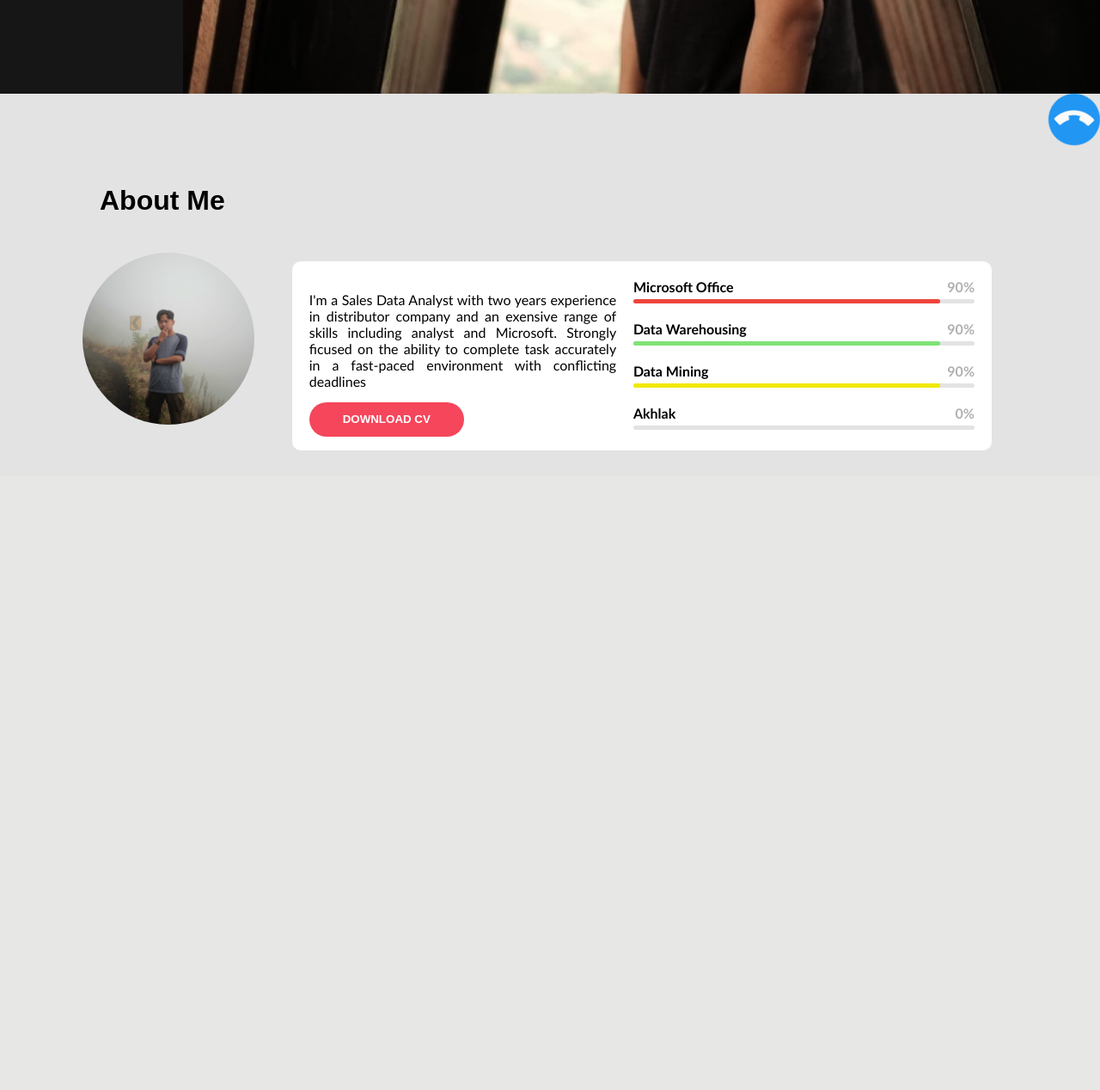
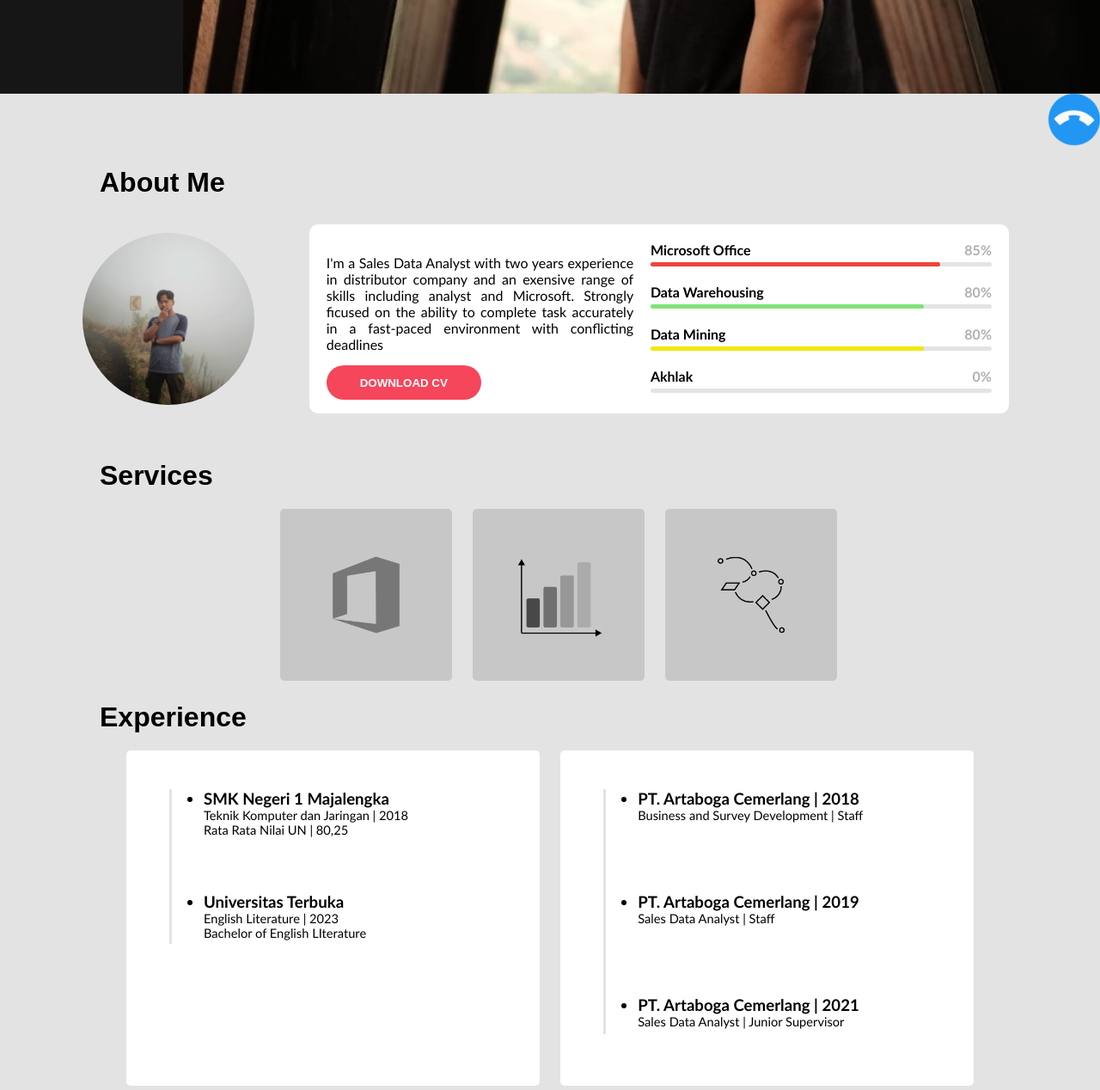
Before and after one commit to fadhilfakhruddin/train, a PHP site: page /porto.html in a window 1280 px wide. Shown: the part 691-1959 px from the top of the page at 86% size. Before the commit the page ends 1215 px from the top, so only its background shows below. Run offline with PHP 8.4, Linux system fonts and the light colour scheme.

Commit message:
initialize commit

```diff
--- a/porto.html
+++ b/porto.html
@@ -30,15 +30,52 @@
                 <a href="#" target="_blank" id="cv"><button>DOWNLOAD CV</button></a>
                 </p>
                 <div class="skills">
-                    <span>Microsoft Office</span><span id="persen">90%</span>
+                    <span>Microsoft Office</span><span id="persen">85%</span>
                     <div class="bar-skill"><div id="colored-of"></div></div>
-                    <span>Data Warehousing</span><span id="persen">90%</span>
+                    <span>Data Warehousing</span><span id="persen">80%</span>
                     <div class="bar-skill"><div id="colored-ware"></div></div>
-                    <span>Data Mining</span><span id="persen">90%</span>
+                    <span>Data Mining</span><span id="persen">80%</span>
                     <div class="bar-skill"><div id="colored-min"></div></div>
                     <span>Akhlak</span><span id="persen">0%</span>
                     <div class="bar-skill"><div id="colored-akhlak"></div></div>
                 </div>
+        </div>
+    </div>
+    <div class="services">
+            <h1>Services</h1>
+            <div class="serv serv1"><img src="./office.png" id="imgserv1"><div class="sub-of sub-of1"><ul class="ul ul1"><li>Microsoft Excel</li><li>Microsoft Word</li><li>Microsoft Power Point</li></ul></div></div>
+            <div class="serv serv2"><img src="./stat.png" id="imgserv2"><div class="sub-of sub-of2"><ul class="ul ul2"><li>Perfect Statistic</li></ul></div></div>
+            <div class="serv serv3"><img src="./plan.png" id="imgserv3"><div class="sub-of sub-of3"><ul class="ul ul3"><li>Perfect Planning</li></ul></div></div>
+    </div>
+    <div class="info">
+        <h1>Experience</h1>
+        <div class="school">
+            <div class="track"></div>
+            <ul>
+                <li><b>SMK Negeri 1 Majalengka</b></li>
+                <li class="sub-info">Teknik Komputer dan Jaringan | 2018</li>
+                <li class="sub-info">Rata Rata Nilai UN | 80,25</li>
+            </ul>
+            <ul id="school-2">
+                <li><b>Universitas Terbuka</b></li>
+                <li class="sub-info">English Literature | 2023</li>
+                <li class="sub-info">Bachelor of English LIterature</li>
+            </ul>
+        </div>
+        <div class="exp">
+            <div class="track-exp"></div>
+            <ul>
+                <li><b>PT. Artaboga Cemerlang | 2018</b></li>
+                <li class="sub-info">Business and Survey Development | Staff</li>
+            </ul>
+            <ul id="exp-2">
+                <li><b>PT. Artaboga Cemerlang | 2019</b></li>
+                <li class="sub-info">Sales Data Analyst | Staff</li>
+            </ul>
+            <ul id="exp-3">
+                <li><b>PT. Artaboga Cemerlang | 2021</b></li>
+                <li class="sub-info">Sales Data Analyst | Junior Supervisor</li>
+            </ul>
         </div>
     </div>
     <script>
@@ -74,6 +111,61 @@
                     counter = true
                 }
             })
+
+            $(".serv1").mouseenter(function(){
+                $("#imgserv1").css("filter","grayscale(0)")
+                $(".ul1").css("display","block")
+                $(".sub-of1").animate({
+                    height : "65px"
+                },"fast")
+                $(".ul1").animate({
+                    opacity : "1"
+                },"fast")
+            })
+            $(".serv2").mouseenter(function(){
+                $("#imgserv2").css("filter","grayscale(0)")
+                $(".ul2").css("display","block")
+                $(".sub-of2").animate({
+                    height : "65px"
+                },"fast")
+                $(".ul2").animate({
+                    opacity : "1"
+                },"fast")
+            })
+            $(".serv3").mouseenter(function(){
+                $("#imgserv3").css("filter","grayscale(0)")
+                $(".ul3").css("display","block")
+                $(".sub-of3").animate({
+                    height : "65px"
+                },"fast")
+                $(".ul3").animate({
+                    opacity : "1"
+                },"fast")
+            })
+
+            $(".serv1").mouseleave(function(){
+                $("#imgserv1").css("filter","grayscale(1)")
+                $(".ul1").css("display","none")
+                $(".sub-of1").animate({
+                    height : "0px"
+                },"fast")
+            })
+            $(".serv2").mouseleave(function(){
+                $("#imgserv2").css("filter","grayscale(1)")
+                $("#imgserv2").css("filter","grayscale(1)")
+                $(".ul2").css("display","none")
+                $(".sub-of2").animate({
+                    height : "0px"
+                },"fast")
+            })
+            $(".serv3").mouseleave(function(){
+                $("#imgserv3").css("filter","grayscale(1)")
+                $("#imgserv3").css("filter","grayscale(1)")
+                $(".ul3").css("display","none")
+                $(".sub-of3").animate({
+                    height : "0px"
+                },"fast")
+            })
         })
     </script>
 </body>
--- a/style.css
+++ b/style.css
@@ -58,6 +58,7 @@ body {
 .about-me > h1 {
     font-size: 24pt;
     padding-left: 20px;
+    margin: 0 0 20px 0;
 }
 
 .about-me > img {
@@ -73,7 +74,7 @@ body {
     height: 200px;
     background: white;
     float: right;
-    margin: 30px;
+    margin: 10px 10px;
     padding: 10px;
     border-radius: 10px;
     font-weight: 100;
@@ -125,21 +126,21 @@ body {
 
 #colored-of {
     background-color: #EE453C;
-    width: 90%;
+    width: 85%;
     height: 100%;
     border-radius: 5px;
 }
 
 #colored-ware {
     background-color: #7EE377;
-    width: 90%;
+    width: 80%;
     height: 100%;
     border-radius: 5px;
 }
 
 #colored-min {
     background-color: #f0e905;
-    width: 90%;
+    width: 80%;
     height: 100%;
     border-radius: 5px;
 }
@@ -215,3 +216,120 @@ body {
     width: 100%;
     transition: .2s;
 }
+
+.services , .info   {
+    width: 85%;
+    margin: 1px auto;
+    display: block;
+    text-align: center;
+}
+
+.serv {
+    display: inline-block;
+    width: 200px;
+    height: 200px;
+    background-color: #b8b8b8a4;
+    margin-left: 20px;
+    border-radius: 5px;
+    transition: .2s;
+}
+
+.serv > img {
+    width: 70%;
+    margin: 30px 30px;
+    filter: grayscale(1);
+    float: left;
+}
+
+.serv:hover {
+    background-color: white;
+}
+
+.services > h1 {
+    font-family: 'Exo 2', sans-serif;
+    text-align: left;
+    padding: 0 0 0 20px;
+    margin: 20px 0 20px 0;
+}
+
+.sub-of {
+    width: 200px;
+    height: 0px;
+    border-top-left-radius: 5px;
+    border-top-right-radius: 5px;
+    position: absolute;
+    background-color: #E82513;
+    filter: drop-shadow(0px 5px 5px rgba(102, 102, 102, 0.87));
+}
+
+.ul {
+    text-align: left;
+    font-size: 10pt;
+    margin: 10px 0;
+    padding: 0 0 0 25px;
+    font-weight: bold;
+    color: white;
+    font-family: 'Gill Sans', 'Gill Sans MT', Calibri, 'Trebuchet MS', sans-serif;
+    display: none;
+}
+
+.info > h1 {
+    font-family: 'Exo 2', sans-serif;
+    text-align: left;
+    padding: 0 0 0 20px;
+    margin: 20px 0 20px 0;
+}
+
+.school , .exp {
+    background-color: white;
+    width: 35%;
+    height: 300px;
+    padding: 45px 50px;
+    margin: 0 10px;
+    border-radius: 5px;
+    display: inline-block;
+    font-family: 'Gill Sans', 'Gill Sans MT', Calibri, 'Trebuchet MS', sans-serif;
+}
+
+.school > ul {
+    position: absolute;
+    text-align: left;
+    /* list-style: none; */
+    font-size: 14pt;
+    margin: 0;
+}
+
+.sub-info {
+    font-size: 11pt;
+    list-style: none;
+}
+
+.track {
+    width: 3px;
+    background-color: #e3e3e3;
+    height: 60%;
+    float: left;
+}
+
+.track-exp {
+    width: 3px;
+    background-color: #e3e3e3;
+    height: 95%;
+    float: left;
+}
+
+#school-2, #exp-2 {
+    margin-top: 120px;
+}
+
+#exp-3 {
+    margin-top: 240px;
+}
+
+.exp > ul {
+    position: absolute;
+    text-align: left;
+    /* list-style: none; */
+    font-size: 14pt;
+    margin: 0;
+}
```
Also changed, not shown: office.png (added), plan.png (added), stat.png (added).
